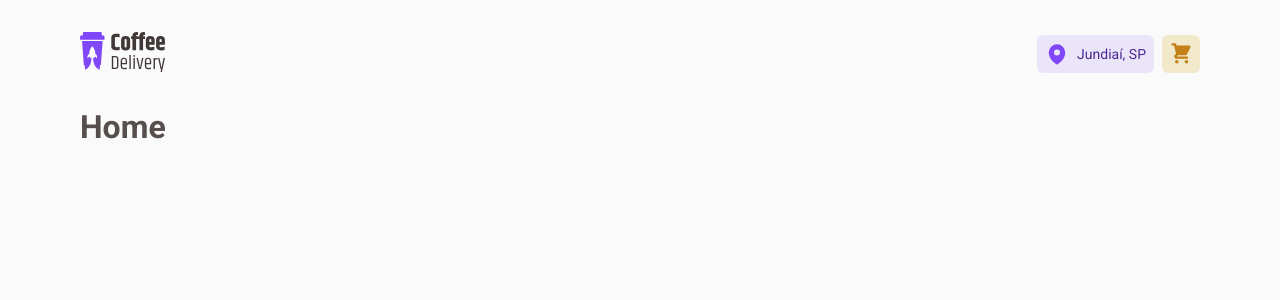
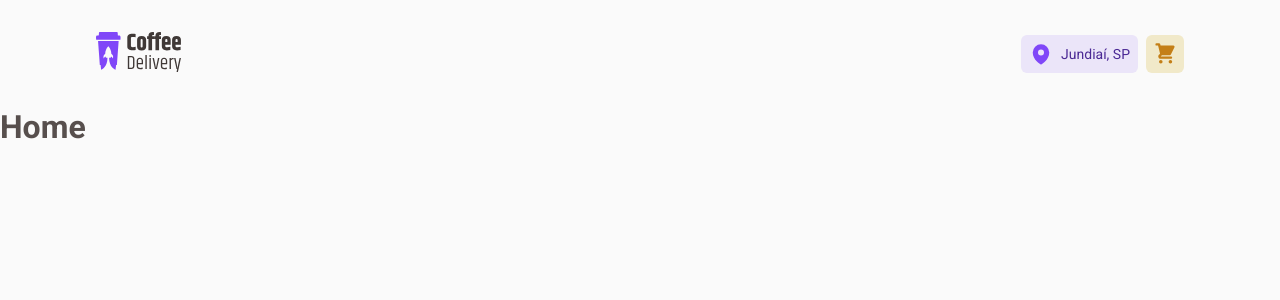
Before and after one commit to Robson16/coffee-delivery, a React (Vite) app: page / in a window 1280 px wide. Shown: the top 300 px of the page. Built offline with nearby package versions, Linux system fonts and the light colour scheme.

Commit message:
feat: container size as theme variable value
To be used directly in components that represent a container, so that full width is possible when needed.

```diff
--- a/src/components/Header/styles.ts
+++ b/src/components/Header/styles.ts
@@ -1,6 +1,10 @@
 import styled from 'styled-components'
 
 export const HeaderContainer = styled.header`
+  width: 100%;
+  max-width: ${(props) => props.theme.container.maxWidth};
+  padding: ${(props) => props.theme.container.padding};
+  margin: ${(props) => props.theme.container.margin};
   display: flex;
   align-items: center;
   justify-content: space-between;
--- a/src/layouts/DefaultLayout/styles.ts
+++ b/src/layouts/DefaultLayout/styles.ts
@@ -1,10 +1,6 @@
 import styled from 'styled-components'
 
 export const LayoutContainer = styled.div`
-  width: calc(100vw - 2rem);
-  max-width: 70rem; // Equal to 1120px
-  margin: 0 auto;
-
   display: flex;
   flex-direction: column;
 `
--- a/src/styles/themes/default.ts
+++ b/src/styles/themes/default.ts
@@ -1,4 +1,10 @@
 export const defaultTheme = {
+  container: {
+    maxWidth: '70rem', // 1120px
+    padding: '0 1rem',
+    margin: '0 auto',
+  },
+
   colors: {
     white: '#FFF',
     background: '#FAFAFA',
```
